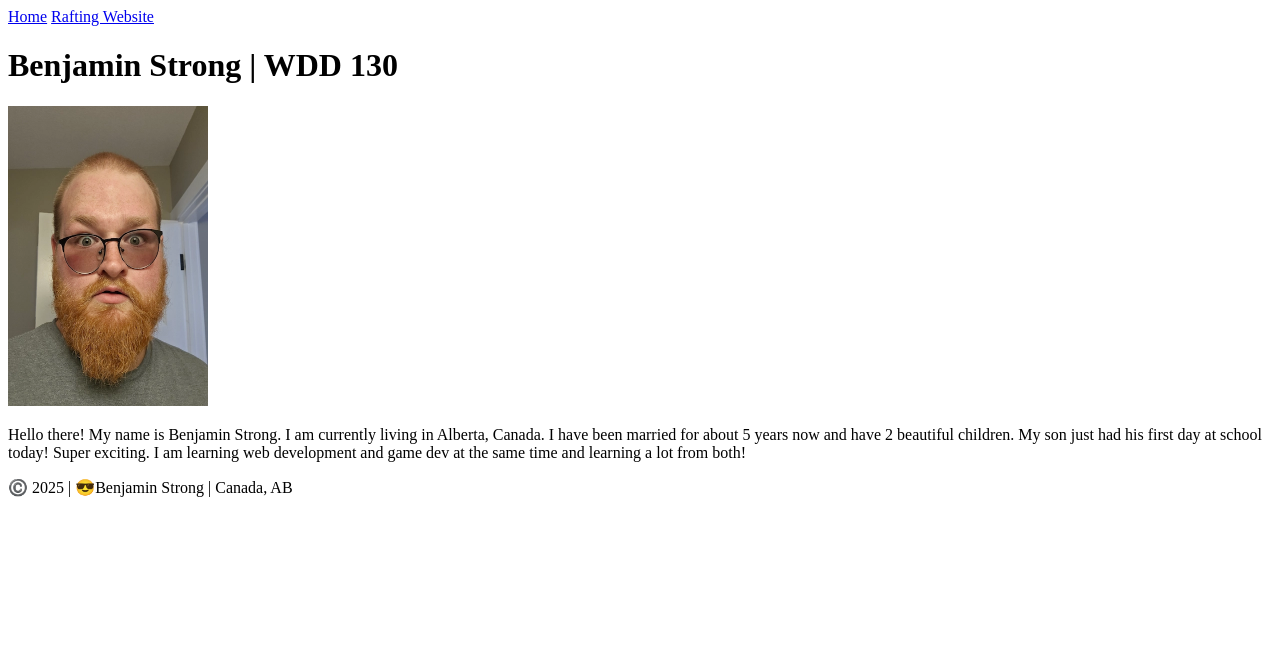
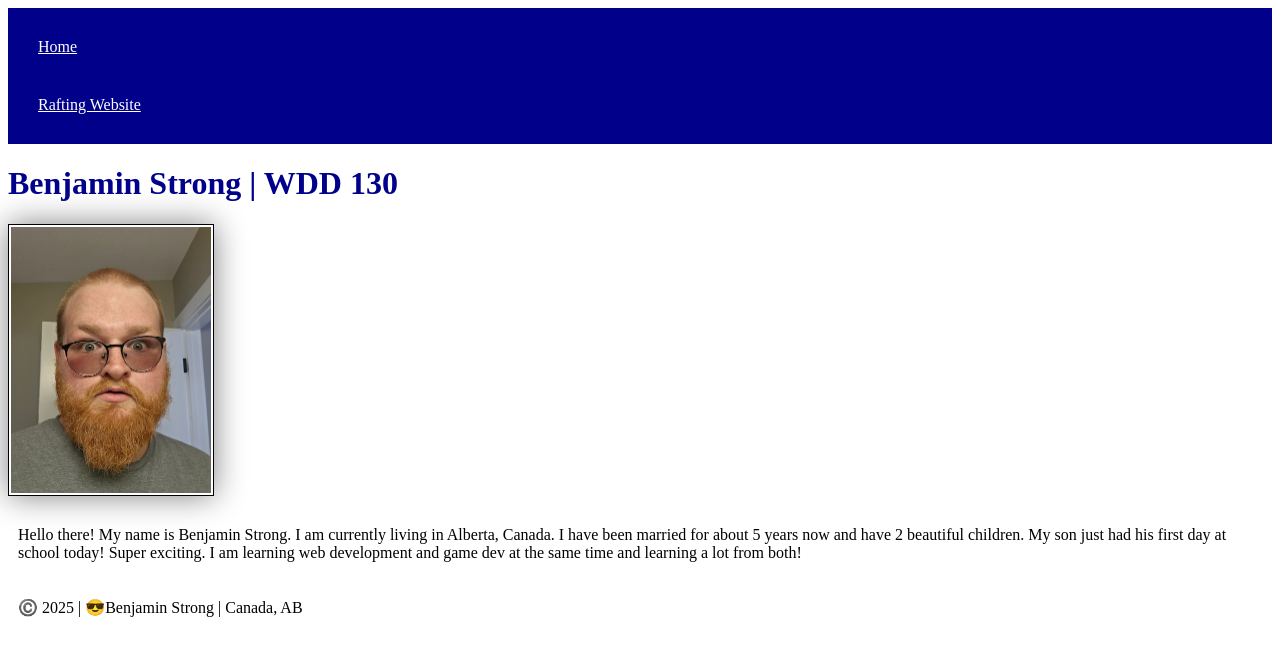
Before and after one commit to BenjaminS-BYU/wdd130, a plain HTML site: page index.html in a window 1280 px wide. Drawn offline with Linux system fonts and the light colour scheme.

Commit message:
Added CSS to index

```diff
--- a/index.html
+++ b/index.html
@@ -2,6 +2,7 @@
 <html lang="en">
 
 <head>
+    <link rel="stylesheet" href="week02/styles/basic.css">
     <meta charset="UTF-8">
     <meta name="viewport" content="width=device-width, initial-scale=1.0">
     <title>Benjamin Strong | WDD 130</title>
--- a/week02/styles/basic.css
+++ b/week02/styles/basic.css
@@ -0,0 +1,22 @@
+nav {
+    background-color: darkblue;
+    padding: 10px;
+}
+nav a {
+    color: white;
+    display: block;
+    padding: 20px;
+}
+h1 {
+    color: darkblue;
+}
+img {
+    width: 150;
+    height: auto;
+    border: 1px solid black;
+    padding: 2px;
+    box-shadow: 0 0 30px gray;
+}
+p {
+    padding: 10px;
+}
```
